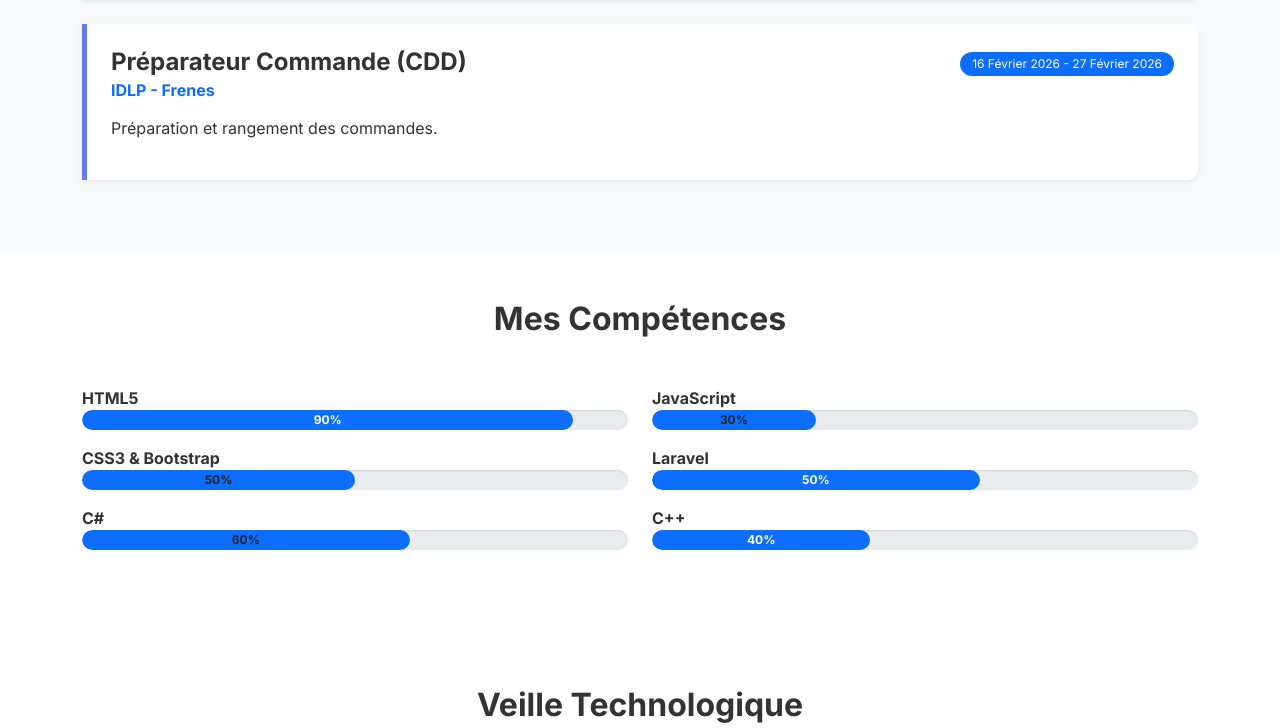
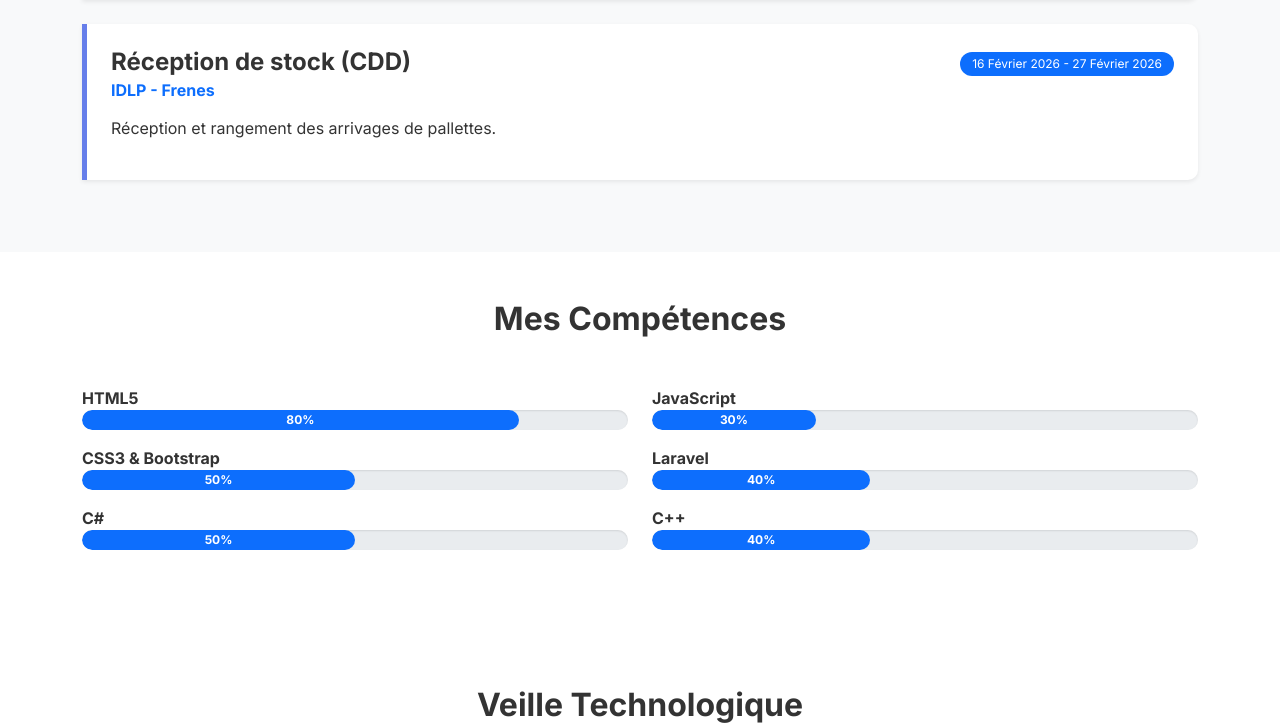
Before and after one commit to Yanis-P/Portfolio, a plain HTML site: page index.html in a window 1280 px wide. Shown: the part 1680-2408 px from the top of the page. Drawn offline with nearby package versions, Linux system fonts and the light colour scheme.

Commit message:
petite modif

```diff
--- a/index.html
+++ b/index.html
@@ -42,7 +42,6 @@
         <div class="container">
             <h1 class="display-3 fw-bold">Etudiant en Développement</h1>
             <p class="lead mb-4">Passionné par la création d'expériences numériques modernes et performantes.</p>
-            <a href="#projets" class="btn btn-light btn-lg px-4">Voir mes travaux</a>
             <a href="CV_YanisPrime .pdf" class="btn btn-outline-light btn-lg px-4" download>
                 <i class="bi bi-download"></i> Télécharger mon CV
             </a>
@@ -128,11 +127,11 @@
 
             <div class="timeline-item mb-4 shadow-sm p-4 bg-white">
                 <div class="d-flex justify-content-between align-items-center flex-wrap">
-                    <h4 class="fw-bold mb-1">Préparateur Commande (CDD)</h4>
+                    <h4 class="fw-bold mb-1">Réception de stock (CDD)</h4>
                     <span class="badge bg-primary">16 Février 2026 - 27 Février 2026</span>
                 </div>
                 <h6 class="text-primary fw-bold">IDLP - Frenes</h6>
-                <p class="mt-3">Préparation et rangement des commandes.</p>
+                <p class="mt-3">Réception et rangement des arrivages de pallettes.</p>
             </div>
         </div>
     </div>
@@ -146,33 +145,33 @@
             <div class="col-md-6 mb-4">
                 <label class="fw-bold">HTML5</label>
                 <div class="progress mb-3" style="height: 20px;">
-                    <div class="progress-bar bg-primary" role="progressbar" style="width: 90%;" aria-valuenow="90" aria-valuemin="0" aria-valuemax="100">90%</div>
+                    <div class="progress-bar bg-primary" role="progressbar"  aria-valuenow="80" aria-valuemin="0" aria-valuemax="100">80%</div>
                 </div>
 
                 <label class="fw-bold">CSS3 & Bootstrap</label>
                 <div class="progress mb-3" style="height: 20px;">
-                    <div class="progress-bar bg-primary text-dark" role="progressbar" style="width: 85%;" aria-valuenow="50" aria-valuemin="0" aria-valuemax="100">50%</div>
+                    <div class="progress-bar bg-primary" role="progressbar"  aria-valuenow="50" aria-valuemin="0" aria-valuemax="100">50%</div>
                 </div>
 
                 <label class="fw-bold">C#</label>
                 <div class="progress mb-3" style="height: 20px;">
-                    <div class="progress-bar bg-primary text-dark" role="progressbar" style="width: 70%;" aria-valuenow="60" aria-valuemin="0" aria-valuemax="100">60%</div>
+                    <div class="progress-bar bg-primary" role="progressbar"  aria-valuenow="50" aria-valuemin="0" aria-valuemax="100">50%</div>
                 </div>
             </div>
             <div class="col-md-6 mb-4">
                 <label class="fw-bold">JavaScript</label>
                 <div class="progress mb-3" style="height: 20px;">
-                    <div class="progress-bar bg-primary text-dark" role="progressbar" style="width: 70%;" aria-valuenow="30" aria-valuemin="0" aria-valuemax="100">30%</div>
+                    <div class="progress-bar bg-primary" role="progressbar"  aria-valuenow="30" aria-valuemin="0" aria-valuemax="100">30%</div>
                 </div>
 
                 <label class="fw-bold">Laravel</label>
                 <div class="progress mb-3" style="height: 20px;">
-                    <div class="progress-bar bg-primary" role="progressbar" style="width: 60%;" aria-valuenow="60" aria-valuemin="0" aria-valuemax="100">50%</div>
+                    <div class="progress-bar bg-primary" role="progressbar"  aria-valuenow="40" aria-valuemin="0" aria-valuemax="100">40%</div>
                 </div>
 
                 <label class="fw-bold">C++</label>
                 <div class="progress mb-3" style="height: 20px;">
-                    <div class="progress-bar bg-primary" role="progressbar" style="width: 60%;" aria-valuenow="40" aria-valuemin="0" aria-valuemax="100">40%</div>
+                    <div class="progress-bar bg-primary" role="progressbar"  aria-valuenow="40" aria-valuemin="0" aria-valuemax="100">40%</div>
                 </div>
             </div>
         </div>
@@ -269,6 +268,7 @@
                 </div>
             </div>
         </div>
+        <p class="text-center mb-5 fw-bold">Réaliser avec Padlet, Google Alerte et plusieurs réseaux sociaux</p>
     </div>
     </section>
 
```
